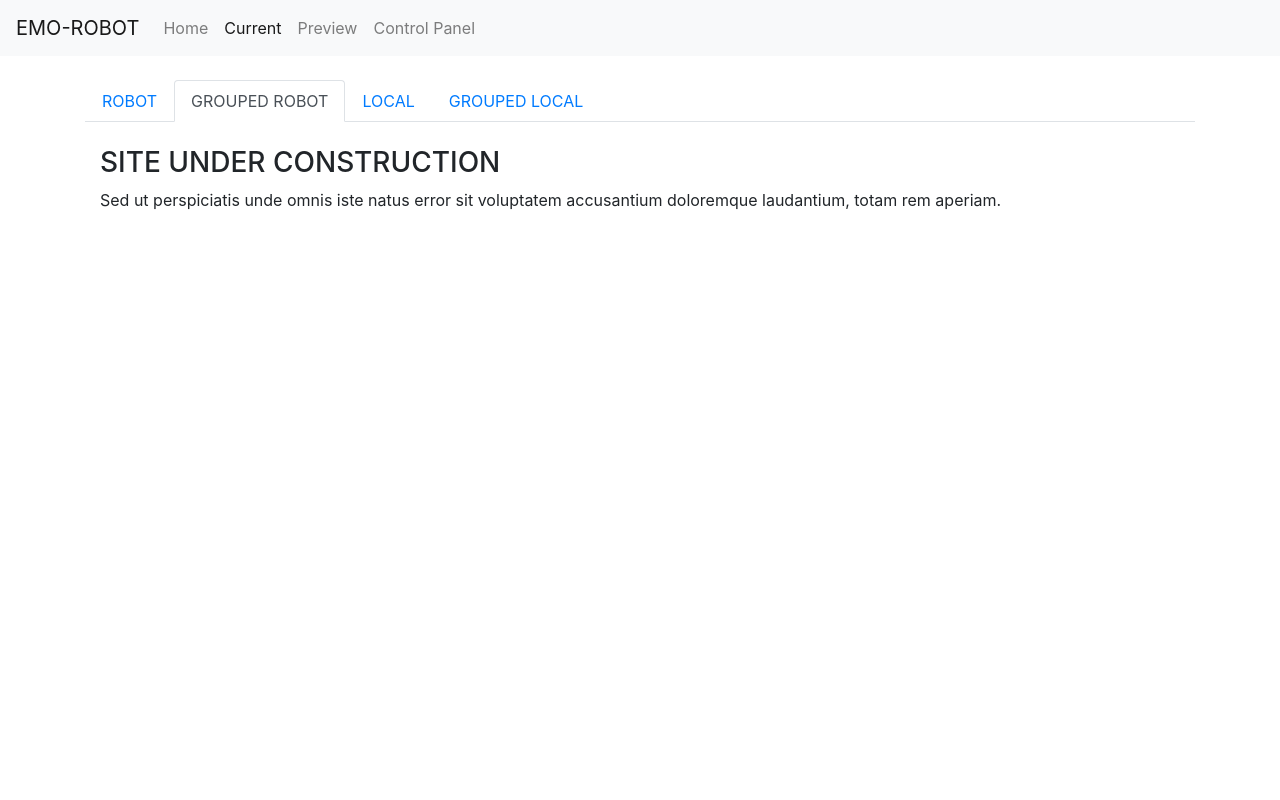
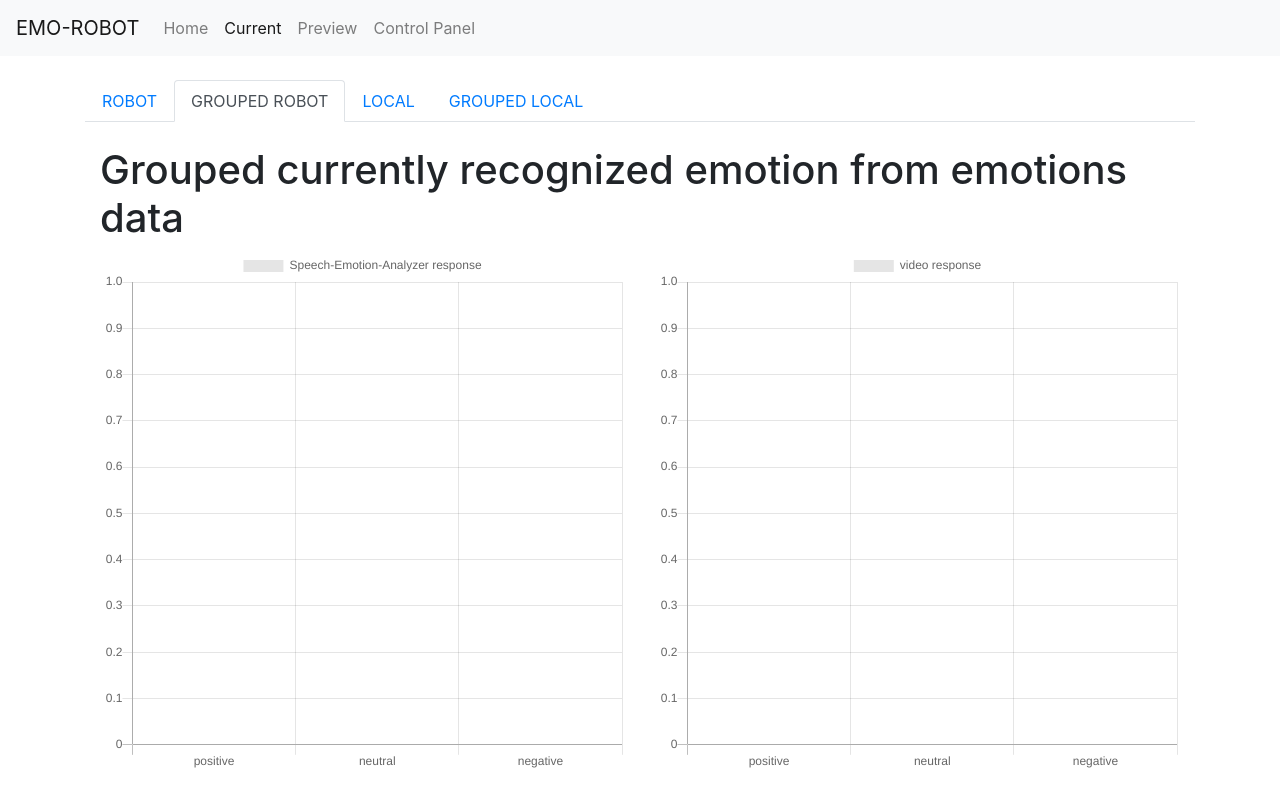
Before and after one commit to cudaczek/emorobot-django, a Django app: page /monitor/current/ in a window 1280 px wide, after a click on "GROUPED ROBOT". Run offline with Django 3.2, Linux system fonts and the light colour scheme; some libraries are stand-ins or nearby versions.

Commit message:
Group emotions predictions in charts

```diff
--- a/emorobot/monitor/audio_predictor.py
+++ b/emorobot/monitor/audio_predictor.py
@@ -24,6 +24,25 @@
             audio_labels = self.neural_net.names
         return audio_predictions, audio_labels
 
+    def grouped_predict(self, raw_data):
+        if raw_data != b'':
+            audio_predictions, audio_labels = self.predict(raw_data)
+            return self.group(audio_predictions, audio_labels)
+        else:
+            return None, None
+
+    def group(self, predictions, labels):
+        groups_names = self.neural_net.grouped_emotions.keys()
+        groups = self.neural_net.grouped_emotions
+        grouped_emotions = dict()
+        for group_name in groups_names:
+            grouped_emotions.update({group_name: 0.0})
+        for pred, label in zip(predictions, labels):
+            for group_name in groups_names:
+                if label in groups[group_name]:
+                    grouped_emotions[group_name] += pred
+        return grouped_emotions.values(), grouped_emotions.keys()
+
 
 class AudioNeuralNetEvaluator:
 
@@ -40,6 +59,7 @@
             model_path = model_infos["AUDIO_MODEL"]
             model_weights = model_infos["AUDIO_MODEL_WEIGHTS"]
             self.names = model_infos["names"]
+            self.grouped_emotions = model_infos["GROUPED_EMOTIONS"]
         json_file = open('resources/' + model_path, 'r')
         loaded_model_json = json_file.read()
         json_file.close()
--- a/emorobot/monitor/templates/current_stats.html
+++ b/emorobot/monitor/templates/current_stats.html
@@ -16,6 +16,7 @@
                 url: endpoint,
                 success: function (data) {
                     audio_name = data.audio_name;
+                    video_name = data.video_name;
                     audio_labels = data.audio_recognizer_labels;
                     video_labels = data.video_recognizer_labels;
                     audio_values = data.audio_recognizer_data;
@@ -56,7 +57,7 @@
                 data: {
                     labels: video_labels,
                     datasets: [{
-                        label: 'nn response',
+                        label: video_name + ' response',
                         data: video_values
                     }]
                 },
@@ -124,10 +125,17 @@
             </div>
         </div>
         <div id="gr_android" class="container tab-pane fade"><br>
-            <h3>SITE UNDER CONSTRUCTION</h3>
-            <p>Sed ut perspiciatis unde omnis iste natus error sit voluptatem accusantium
-                doloremque
-                laudantium, totam rem aperiam.</p>
+            <h1>Grouped currently recognized emotion from emotions data</h1>
+            <div class='row' url-endpoint='{% url "current_gr_emotions" %}'>
+
+                <div class='col-sm-6'>
+                    <canvas id="gr_androidAudioChart" width="400" height="400"></canvas>
+                </div>
+                <div class='col-sm-6'>
+                    <canvas id="gr_androidVideoChart" width="400" height="400"></canvas>
+                </div>
+
+            </div>
         </div>
         <div id="django" class="container tab-pane fade"><br>
             <h1>Currently recognized emotion from raw data</h1>
@@ -143,10 +151,17 @@
             </div>
         </div>
         <div id="gr_django" class="container tab-pane fade"><br>
-            <h3>SITE UNDER CONSTRUCTION</h3>
-            <p>Sed ut perspiciatis unde omnis iste natus error sit voluptatem accusantium
-                doloremque
-                laudantium, totam rem aperiam.</p>
+            <h1>Grouped currently recognized emotion from raw data</h1>
+            <div class='row' url-endpoint='{% url "current_gr_raw_data" %}'>
+
+                <div class='col-sm-6'>
+                    <canvas id="gr_djangoAudioChart" width="400" height="400"></canvas>
+                </div>
+                <div class='col-sm-6'>
+                    <canvas id="gr_djangoVideoChart" width="400" height="400"></canvas>
+                </div>
+
+            </div>
         </div>
 
     </div>
--- a/emorobot/monitor/urls.py
+++ b/emorobot/monitor/urls.py
@@ -5,7 +5,9 @@
 
 urlpatterns = [
     path('current/api/data/android', views.get_current_data_from_emotions, name='current_emotions'),
+    path('current/api/data/gr_android', views.get_grouped_current_data_from_emotions, name='current_gr_emotions'),
     path('current/api/data/django', views.get_current_data_from_raw_data, name='current_raw_data'),
+    path('current/api/data/gr_django', views.get_grouped_current_data_from_raw_data, name='current_gr_raw_data'),
     path('preview/api/data/', views.get_preview_data, name='preview_data'),
     path('current/', views.current_stats, name='current_stats'),
     path('preview/', views.preview_stats, name='preview'),
--- a/emorobot/monitor/video_nn_predictior.py
+++ b/emorobot/monitor/video_nn_predictior.py
@@ -25,6 +25,27 @@
             video_labels = self.neural_net.names
         return video_predictions, video_labels
 
+    def grouped_predict(self, raw_data):
+        if raw_data != b'':
+            audio_predictions, audio_labels = self.predict(raw_data)
+            return self.group(audio_predictions, audio_labels)
+        else:
+            return None, None
+
+    def group(self, predictions, labels):
+        groups_names = self.neural_net.grouped_emotions.keys()
+        groups = self.neural_net.grouped_emotions
+        grouped_emotions = dict()
+        for group_name in groups_names:
+            grouped_emotions.update({group_name: 0.0})
+        for pred, label in zip(predictions, labels):
+            if label == "no_face":
+                return [1.0], ["no_face"]
+            for group_name in groups_names:
+                if label in groups[group_name]:
+                    grouped_emotions[group_name] += pred
+        return grouped_emotions.values(), grouped_emotions.keys()
+
 
 class VideoNeuralNetEvaluator:
 
@@ -41,6 +62,7 @@
             model_infos = json.load(json_file)
             model_path = 'resources/' + model_infos["MODEL_FILE"]
             self.names = model_infos["EMOTIONS"]
+            self.grouped_emotions = model_infos["GROUPED_EMOTIONS"]
         model = load_model(model_path)
         return model
 
--- a/emorobot/monitor/views.py
+++ b/emorobot/monitor/views.py
@@ -80,30 +80,85 @@
 
 def get_current_data_from_emotions(request, *args, **kwargs):
     receiver = apps.get_app_config('monitor').receiver
-    audio_recognizer = receiver.emotion_data["Speech-Emotion-Analyzer"]
-    video_recognizer = receiver.emotion_data["video"]
+    audio_name = "Speech-Emotion-Analyzer"
+    video_name = "video"
+    audio_recognizer = receiver.emotion_data[audio_name]
     video_emotions = get_emotions_without_timestamp(video_recognizer)
     audio_emotions = get_emotions_without_timestamp(audio_recognizer)
-    return JsonResponse({"audio_recognizer_labels": list(audio_emotions.keys()),
-                         "audio_recognizer_data": list(audio_emotions.values()),
+    audio_predictions = audio_emotions.values()
+    audio_labels = audio_emotions.keys()
+    video_recognizer = receiver.emotion_data[video_name]
+    return JsonResponse({"audio_name": audio_name,
+                         "video_name": video_name,
+                         "audio_recognizer_labels": list(audio_labels),
+                         "audio_recognizer_data": list(audio_predictions),
                          "video_recognizer_labels": list(video_emotions.keys()),
                          "video_recognizer_data": list(video_emotions.values()),
                          })  # http response
 
 
+def get_grouped_current_data_from_emotions(request, *args, **kwargs):
+    receiver = apps.get_app_config('monitor').receiver
+    audio_name = "Speech-Emotion-Analyzer"
+    video_name = "video"
+    audio_recognizer = receiver.emotion_data[audio_name]
+    audio_predictor = apps.get_app_config('monitor').audio_predictor
+    video_predictor = apps.get_app_config('monitor').video_predictor
+    audio_predictions, audio_labels = audio_predictor.group(audio_recognizer.values(), audio_recognizer.keys())
+    video_recognizer = receiver.emotion_data[video_name]
+    video_predictions, video_labels = video_predictor.group(video_recognizer.values(), video_recognizer.keys())
+    return JsonResponse({"audio_name": audio_name,
+                         "video_name": video_name,
+                         "audio_recognizer_labels": list(audio_labels),
+                         "audio_recognizer_data": list(audio_predictions),
+                         "video_recognizer_labels": list(video_labels),
+                         "video_recognizer_data": list(video_predictions),
+                         })  # http response
+
+
 def get_current_data_from_raw_data(request, *args, **kwargs):
     receiver = apps.get_app_config('monitor').receiver
+    audio_name = "Speech-Emotion-Analyzer"
+    video_name = "video"
     audio_predictor = apps.get_app_config('monitor').audio_predictor
     video_predictor = apps.get_app_config('monitor').video_predictor
-    audio_raw_data = receiver.raw_data["Speech-Emotion-Analyzer"]
+    audio_raw_data = receiver.raw_data[audio_name]
     audio_predictions, audio_labels = audio_predictor.predict(audio_raw_data)
+    video_raw_data = receiver.raw_data[video_name]
+    video_predictions, video_labels = video_predictor.predict(video_raw_data)
+    audio_labels, audio_predictions, video_labels, video_predictions = get_final_predictions(
+        audio_labels, audio_predictions, video_labels, video_predictions)
+    return JsonResponse({"audio_name": audio_name,
+                         "video_name": video_name,
+                         "audio_recognizer_labels": list(audio_labels),
+                         "audio_recognizer_data": list(audio_predictions),
+                         "video_recognizer_labels": list(video_labels),
+                         "video_recognizer_data": list(video_predictions),
+                         })  # http response
+
+
+def get_final_predictions(audio_labels, audio_predictions, video_labels, video_predictions):
     audio_predictions = audio_predictions if audio_predictions is not None else [1.0]
     audio_labels = audio_labels if audio_labels is not None else ["no raw data"]
-    video_raw_data = receiver.raw_data["video"]
-    video_predictions, video_labels = video_predictor.predict(video_raw_data)
     video_predictions = [str(p) for p in video_predictions] if video_predictions is not None else [1.0]
     video_labels = video_labels if video_labels is not None else ["no raw data"]
-    return JsonResponse({"audio_name": "Speech-Emotion-Analyzer",
+    return audio_labels, audio_predictions, video_labels, video_predictions
+
+
+def get_grouped_current_data_from_raw_data(request, *args, **kwargs):
+    receiver = apps.get_app_config('monitor').receiver
+    audio_name = "Speech-Emotion-Analyzer"
+    video_name = "video"
+    audio_predictor = apps.get_app_config('monitor').audio_predictor
+    video_predictor = apps.get_app_config('monitor').video_predictor
+    audio_raw_data = receiver.raw_data[audio_name]
+    audio_predictions, audio_labels = audio_predictor.grouped_predict(audio_raw_data)
+    video_raw_data = receiver.raw_data[video_name]
+    video_predictions, video_labels = video_predictor.grouped_predict(video_raw_data)
+    audio_labels, audio_predictions, video_labels, video_predictions = get_final_predictions(
+        audio_labels, audio_predictions, video_labels, video_predictions)
+    return JsonResponse({"audio_name": audio_name,
+                         "video_name": video_name,
                          "audio_recognizer_labels": list(audio_labels),
                          "audio_recognizer_data": list(audio_predictions),
                          "video_recognizer_labels": list(video_labels),
--- a/emorobot/resources/Emotion_Video_Detection_Model_info.json
+++ b/emorobot/resources/Emotion_Video_Detection_Model_info.json
@@ -6,7 +6,7 @@
     "fear",
     "happy",
     "sad",
-    "suprise",
+    "surprise",
     "neutral"
   ],
   "MODEL_FILE" : "Emotion_Video_Detection_Model.hdf5",
@@ -17,7 +17,7 @@
     ],
     "neutral": [
       "neutral",
-      "suprise"
+      "surprise"
     ],
     "negative": [
       "sad",
```
